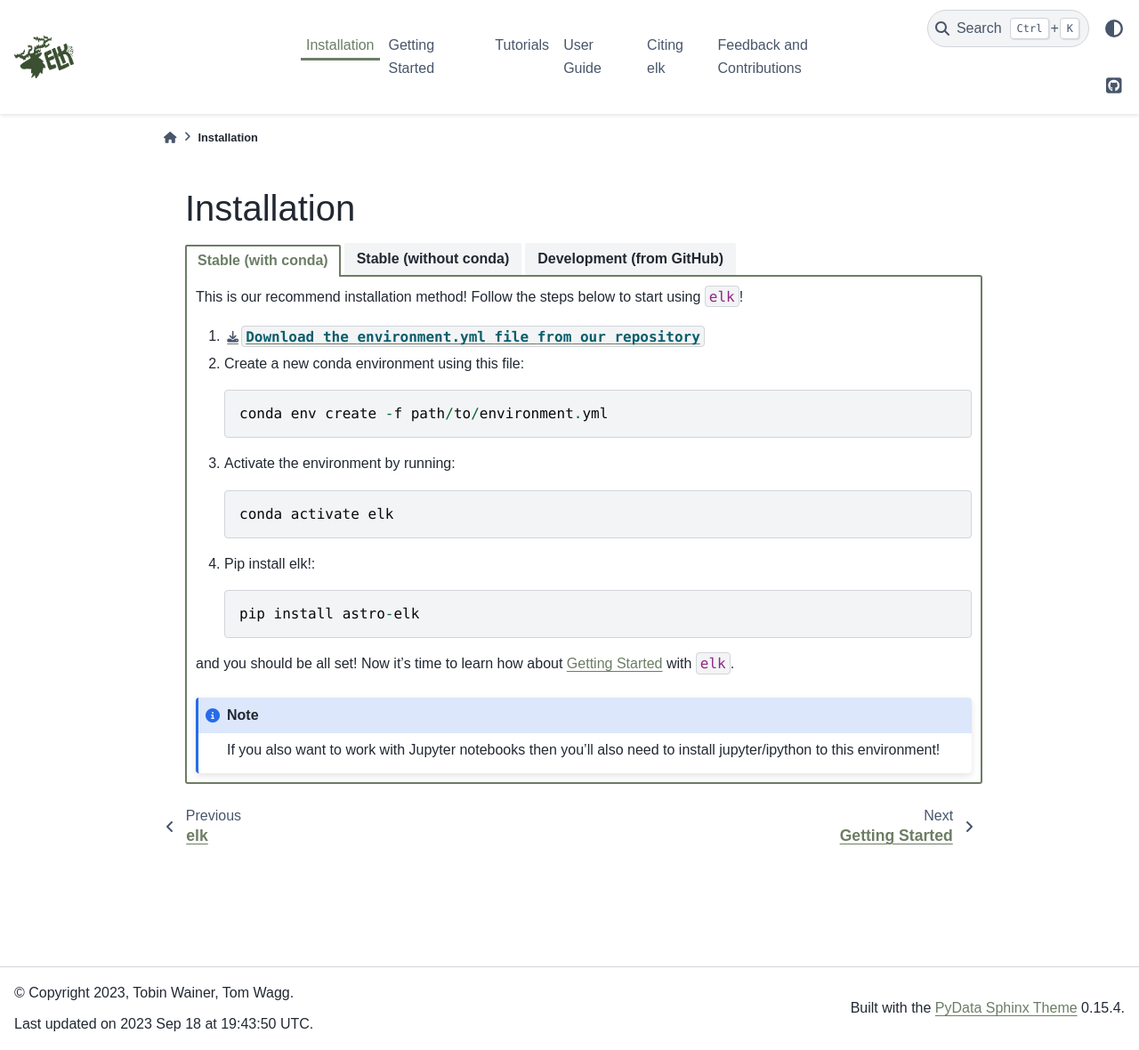
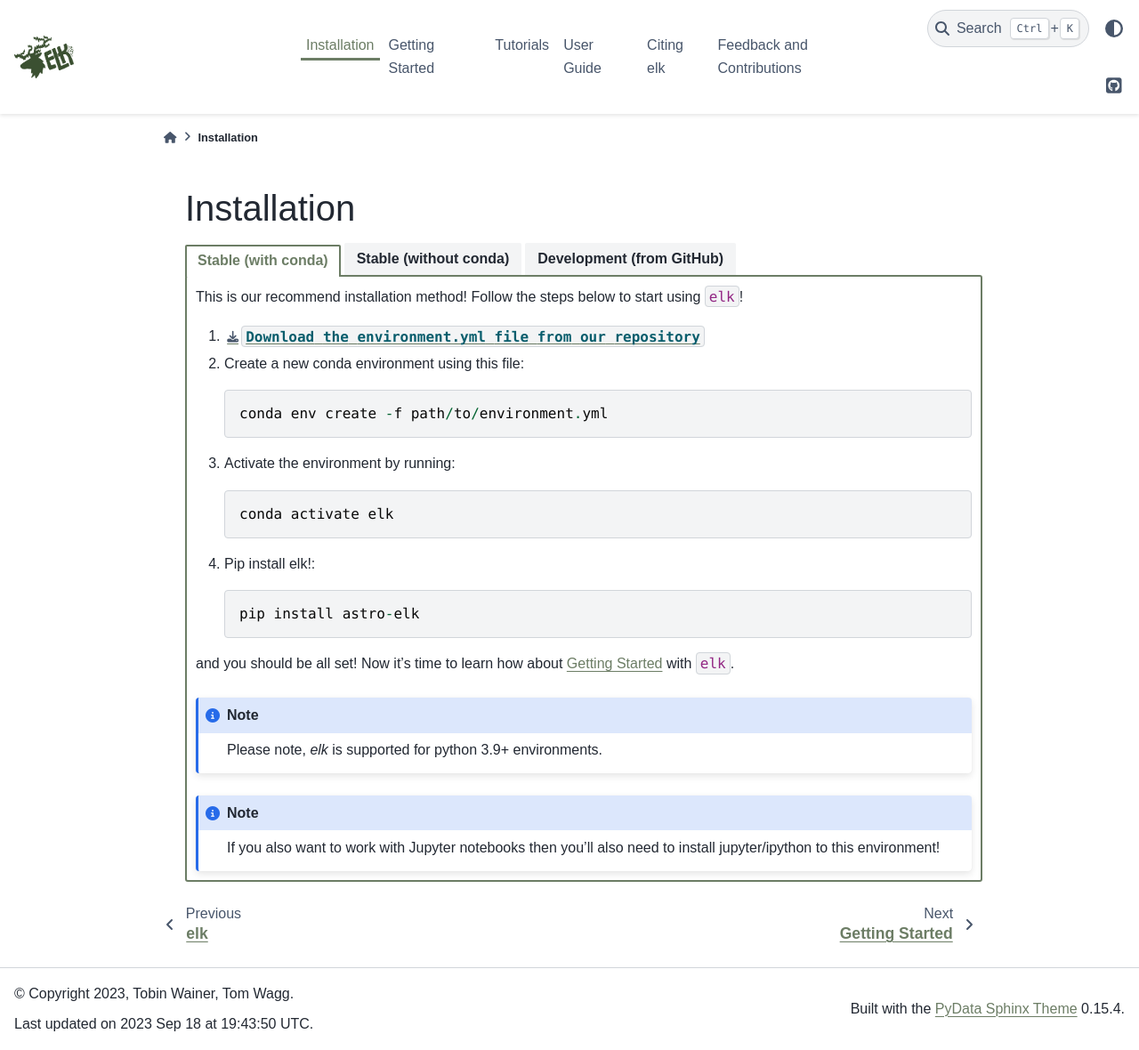
Before and after one commit to tobin-wainer/elk, a Sphinx documentation site: the page built from docs/pages/install.rst, in a window 1280 px wide and 1180 px high. Shown: the whole window at 89% size. Built offline with Sphinx 7.4.7 and the PyData theme 0.15.4, drawn with Linux system fonts in a browser that asks for light colours; some web fonts are replaced; pages that are not in the unit, such as notebooks, are missing from menus.

Commit message:
Note for python versions

```diff
--- a/docs/pages/install.rst
+++ b/docs/pages/install.rst
@@ -20,7 +20,10 @@ Installation
 
                 pip install astro-elk
 
-        and you should be all set! Now it's time to learn how about `Getting Started <getting_started>`__ with ``elk``.
+        and you should be all set! Now it's time to learn how about `Getting Started <https://elk.readthedocs.io/en/latest/pages/getting_started.html>`__ with ``elk``.
+
+        .. note::
+            Please note, `elk` is supported for python 3.9+ environments.
 
         .. note::
             If you also want to work with Jupyter notebooks then you'll also need to install jupyter/ipython to this environment!
@@ -61,7 +64,7 @@ Installation
 
             pip install .
 
-        and you should be all set! Now it's time to learn how about `Getting Started <getting_started.html>`__ with ``elk``.
+        and you should be all set! Now it's time to learn how about `Getting Started <https://elk.readthedocs.io/en/latest/pages/getting_started.html>`__ with ``elk``.
 
         .. note::
             If you also want to work with Jupyter notebooks then you'll also need to install jupyter/ipython to this environment!
```
